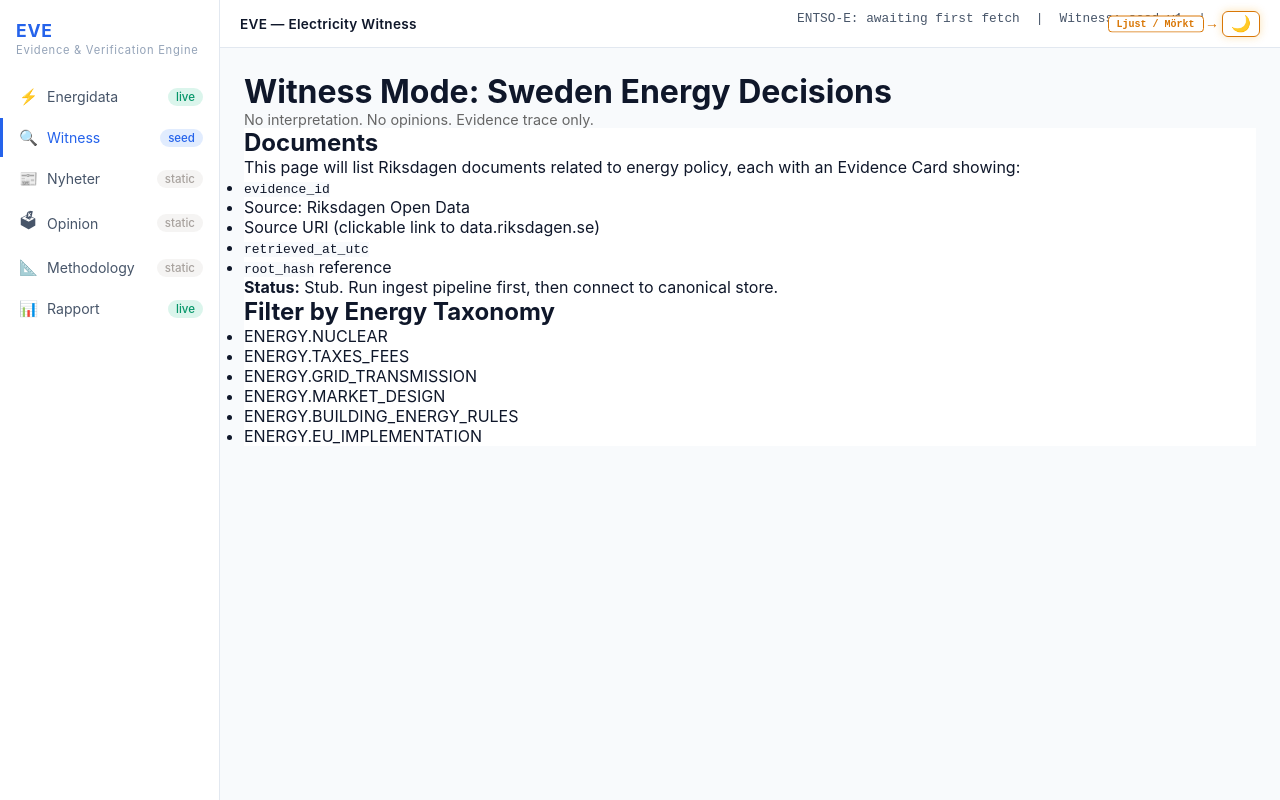
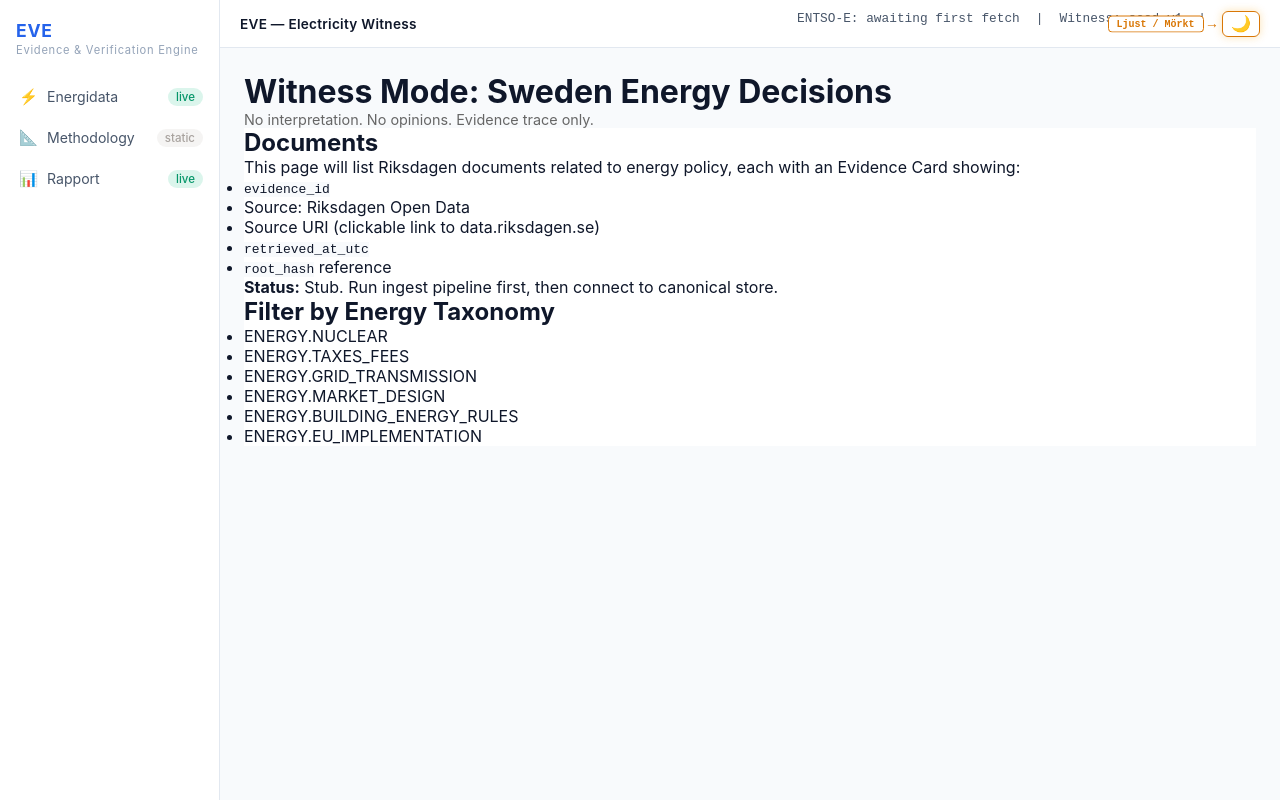
Before and after one commit to elekto-energy/EVE-Electricity-Witness, a Next.js app in the folder apps/web/: page /witness/se/energy in a window 1280 px wide. Built offline with nearby package versions, Linux system fonts and the light colour scheme.

Commit message:
feat: simulate API + shared getSpotV2 + hide WIP nav items

```diff
--- a/apps/web/components/Sidebar.tsx
+++ b/apps/web/components/Sidebar.tsx
@@ -13,12 +13,12 @@ import { usePathname } from "next/navigation";
  */
 const NAV_ITEMS = [
   { href: "/witness/price-structure", label: "Energidata", icon: "⚡", status: "live" },
-  { href: "/witness",     label: "Witness",       icon: "🔍", status: "seed" },
-  // { href: "/witness/statements", label: "Statements", icon: "📜", status: "seed" },  // Hidden — WIP
+  // { href: "/witness",     label: "Witness",       icon: "🔍", status: "seed" },       // Hidden — not public yet
+  // { href: "/witness/statements", label: "Statements", icon: "📜", status: "seed" },    // Hidden — WIP
   // { href: "/witness/decisions",  label: "Decisions",   icon: "⚖️", status: "static" },  // Hidden — WIP
-  // { href: "/analysis",    label: "Analysis",      icon: "📊", status: "live" }, // Removed — saved for later
-  { href: "/nyheter",     label: "Nyheter",       icon: "📰", status: "static" },
-  { href: "/opinion",     label: "Opinion",       icon: "🗳", status: "static" },
+  // { href: "/analysis",    label: "Analysis",      icon: "📊", status: "live" },        // Hidden — saved for later
+  // { href: "/nyheter",     label: "Nyheter",       icon: "📰", status: "static" },      // Hidden — not public yet
+  // { href: "/opinion",     label: "Opinion",       icon: "🗳", status: "static" },      // Hidden — not public yet
   { href: "/methodology", label: "Methodology",   icon: "📐", status: "static" },
   { href: "/ask-eve",     label: "Rapport",       icon: "📊", status: "live" },
 ] as const;
```
